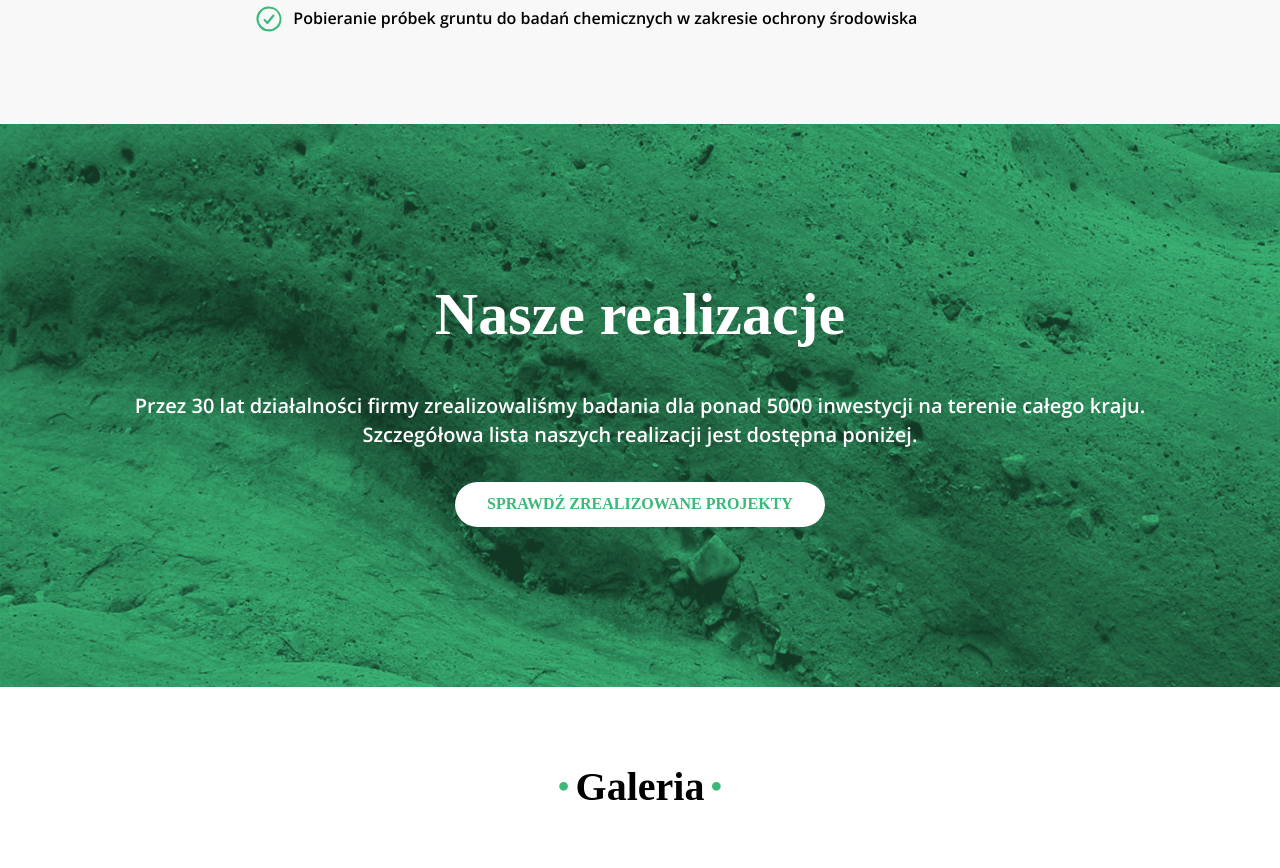
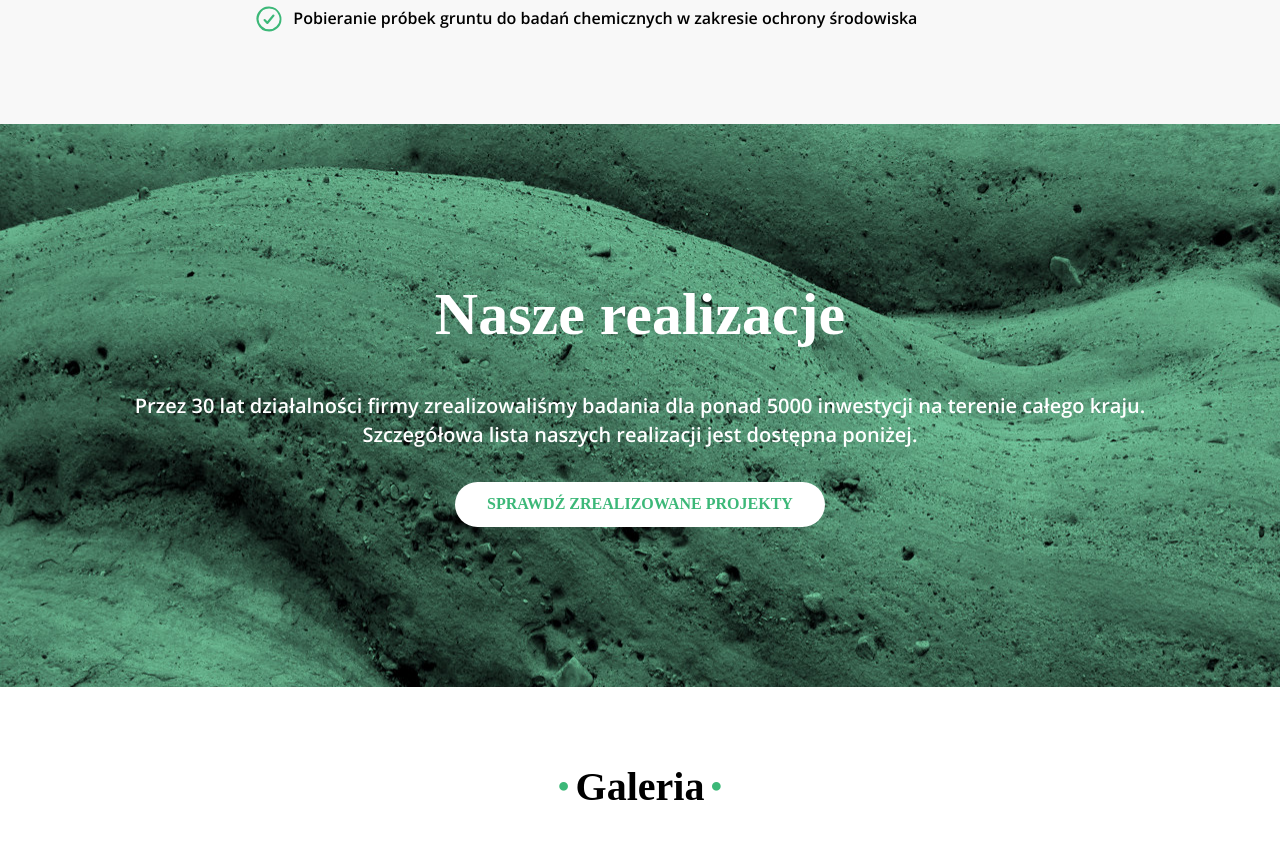
Before and after one commit to rafzby/geoperitus-www, a plain HTML site: page index.html in a window 1280 px wide. Shown: the part 2280-3148 px from the top of the page. Drawn offline with Linux system fonts and the light colour scheme; a web font is replaced by a local one.

Commit message:
Add projects background banner for differend displays

```diff
--- a/index.html
+++ b/index.html
@@ -226,7 +226,7 @@
             </div>
         </section>
 
-        <section id="realizacje" class="c-projects o-section">
+        <section id="realizacje" class="c-projects c-projects--background o-section">
             <div class="o-main">
                 <div class="o-header">
                     <h2 class="h2">Nasze realizacje</h2>
--- a/style.css
+++ b/style.css
@@ -291,8 +291,6 @@ section {
 
 .c-gallery__item {
     display: inline-block;
-    width: 15em;
-    height: 15em;
     margin: 1em;
     padding: .5em;
     cursor: pointer;
@@ -312,9 +310,14 @@ section {
     position: relative;
     overflow: hidden;
     padding: 10rem 0 10rem;
-    background: url(gfx/banner1.png) no-repeat;
+
+}
+
+.c-projects--background {
+    background: url(gfx/banners/projects/projects_xs.jpg);
     background-size: cover;
 }
+
 .c-projects p {
     line-height: 1.8rem;
     font-size: 1.25rem;
@@ -544,6 +547,11 @@ section {
         background: url(gfx/banners/header/header_s.jpg);
         background-size: cover;
     }
+
+    .c-projects--background {
+        background: url(gfx/banners/projects/projects_s.jpg);
+        background-size: cover;
+    }
 }
 
 @media screen and (min-width: 784px) {
@@ -588,6 +596,11 @@ section {
         background-size: cover;
     }
 
+    .c-projects--background {
+        background: url(gfx/banners/projects/projects_m.jpg);
+        background-size: cover;
+    }
+
     .c-header {
         color: white;
         padding: 8rem 0 8rem;
@@ -627,6 +640,11 @@ section {
         background-size: cover;
     }
 
+    .c-projects--background {
+        background: url(gfx/banners/projects/projects_l.jpg);
+        background-size: cover;
+    }
+
     .c-header {
         color: white;
         padding: 10rem 0 10rem;
@@ -661,6 +679,11 @@ section {
         background: url(gfx/banners/header/header_xl.jpg);
         background-size: cover;
     }
+
+    .c-projects--background {
+        background: url(gfx/banners/projects/projects_xl.jpg);
+        background-size: cover;
+    }
 }
 
 @media screen and (min-width: 1440px) {
@@ -689,6 +712,11 @@ section {
         background-size: cover;
     }
 
+    .c-projects--background {
+        background: url(gfx/banners/projects/projects_xxl.jpg);
+        background-size: cover;
+    }
+
     :root {
         font-size: 18px;
     }
@@ -699,4 +727,9 @@ section {
         background: url(gfx/banners/header/header_2xl.jpg);
         background-size: cover;
     }
+
+    .c-projects--background {
+        background: url(gfx/banners/projects/projects_2xl.jpg);
+        background-size: cover;
+    }
 }
```
Also changed, not shown: gfx/banner1.png (deleted), gfx/banner_projects.jpg (deleted), gfx/banners/projects/projects_l.jpg (added), gfx/banners/projects/projects_m.jpg (added), gfx/banners/projects/projects_s.jpg (added), gfx/banners/projects/projects_xl.jpg (added), gfx/banners/projects/projects_xs.jpg (added), gfx/banners/projects/projects_xxl.jpg (added), 1 other file.
